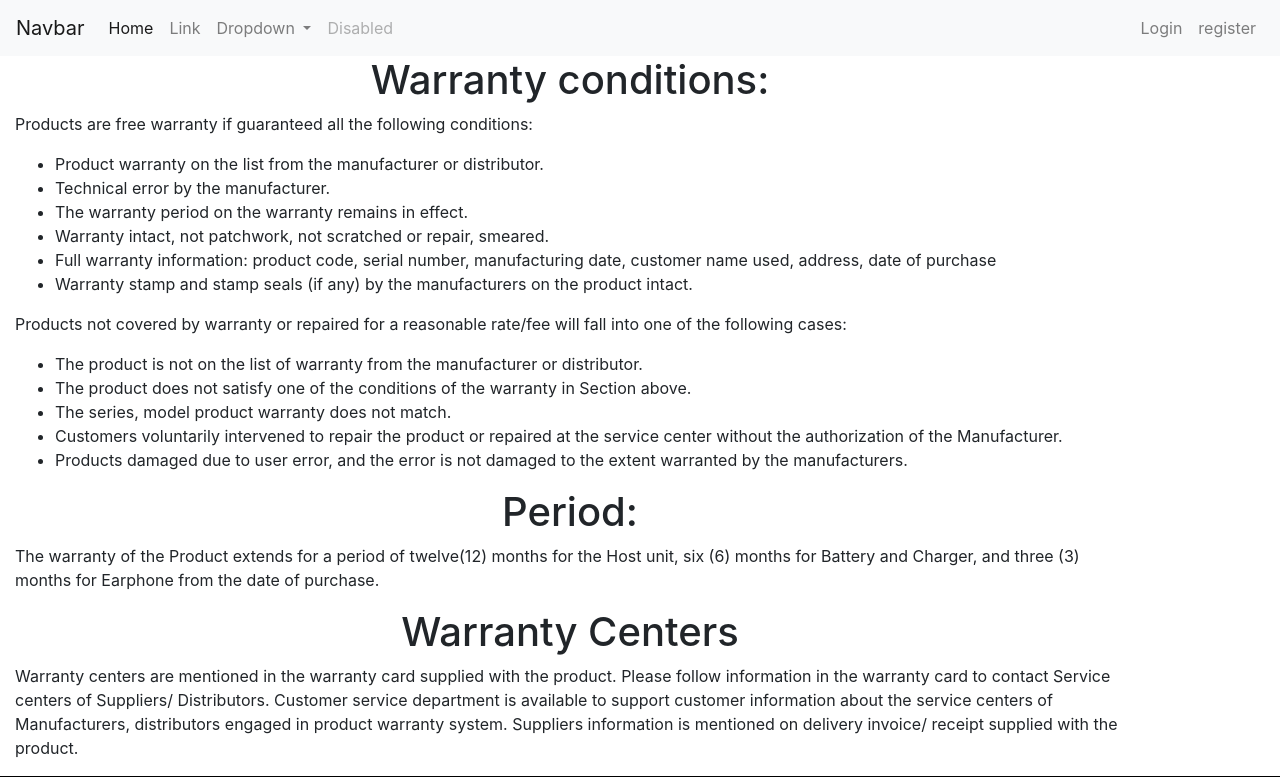
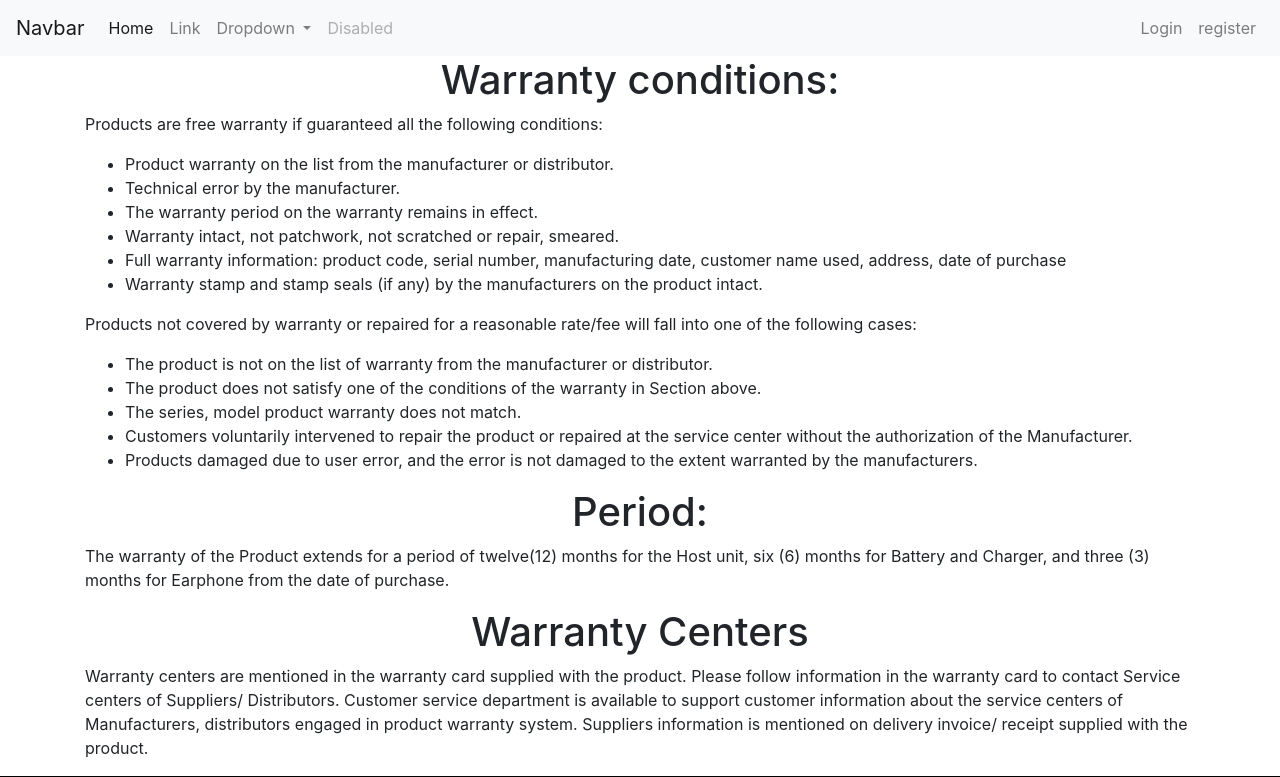
Before and after one commit to tanphat13/web-assignment, a PHP site: page /warranty in a window 1280 px wide. Shown: the top 777 px of the page. Run offline with PHP 8.4, Linux system fonts and the light colour scheme; data that the repository does not hold is empty; some libraries are stand-ins or nearby versions.

Commit message:
layout error

```diff
--- a/public/index.css
+++ b/public/index.css
@@ -2,14 +2,6 @@
   height: 400px;
   width: 100vw;
   border: 1px solid red;
-}
-
-.container {
-  width: 100%;
-  margin: 0;
-  -ms-flex-item-align: start;
-      -ms-grid-row-align: start;
-      align-self: start;
 }
 
 #map {
@@ -49,6 +41,10 @@ body {
   list-style: none;
 }
 
+h1 {
+  text-align: center;
+}
+
 body {
   height: 80%;
 }
@@ -70,10 +66,6 @@ body {
 
 .return_table td {
   border: solid 4px;
-}
-
-h1 {
-  text-align: center;
 }
 
 .categoryPage {
--- a/public/index.scss
+++ b/public/index.scss
@@ -3,9 +3,9 @@
     width: 100vw;
     border:1px solid red;
 }
-.container {
-    width: 100%;
-    margin: 0;
-    align-self: start;
-}
-@import "./styles/long.scss"
+
+@import "./styles/footer";
+@import "./styles/installment";
+@import "./styles/returnpolicy";
+@import "./styles/warranty";
+@import "./styles/category";
--- /dev/null
+++ b/public/styles/_warranty.scss
@@ -0,0 +1,3 @@
+.warranty {
+
+}
--- a/public/styles/long.scss
+++ /dev/null
@@ -1,5 +0,0 @@
-
-@import "./footer";
-@import "./returnpolicy";
-@import "./installment";
-@import "./category";
```
Also changed, not shown: public/styles/long.css (deleted, +0 -100 lines), 2 other files.
